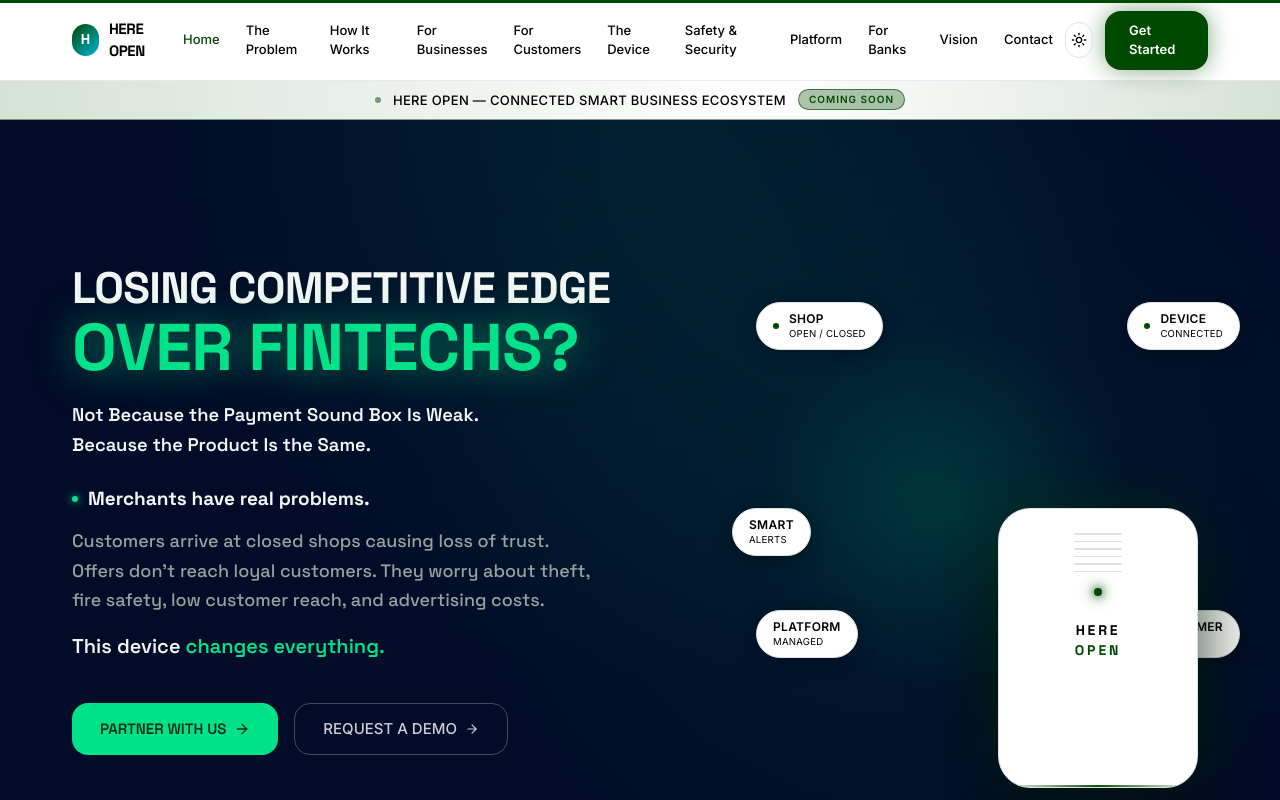
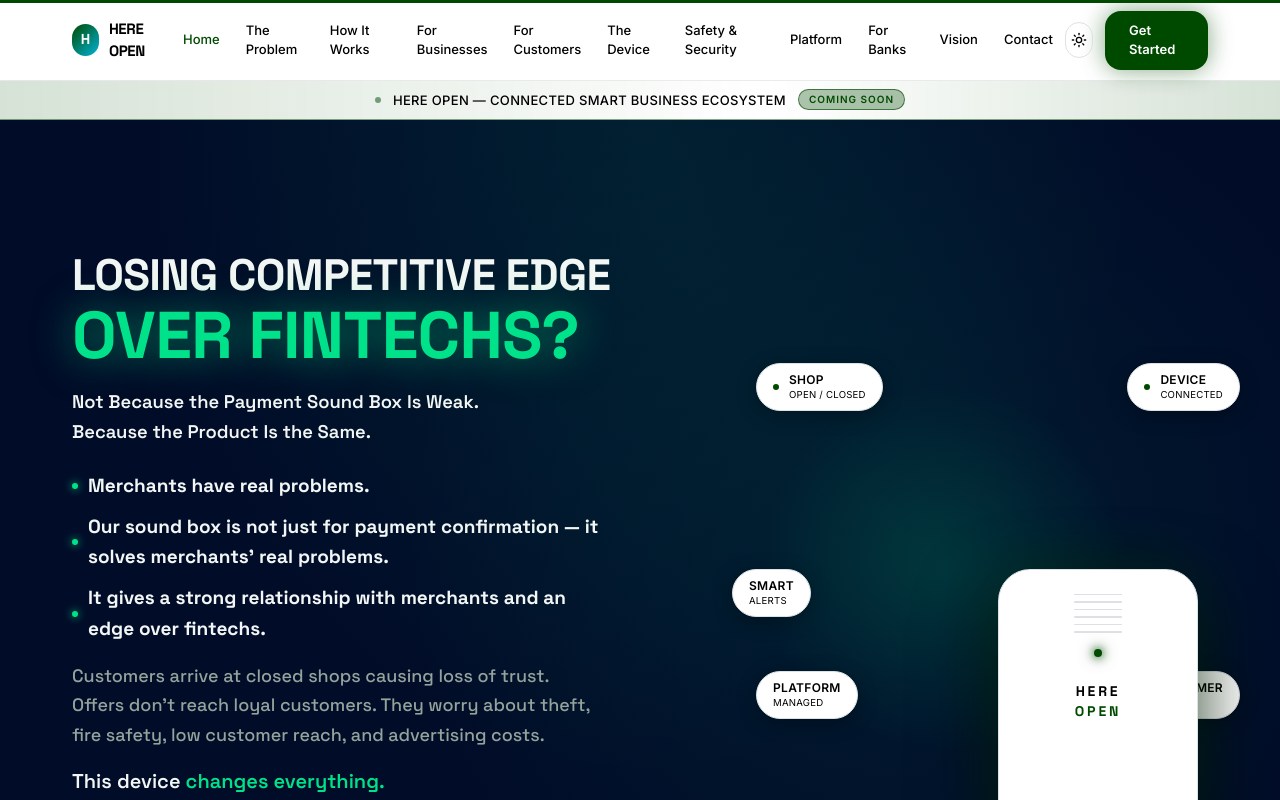
Before and after one commit to hereopenme-prog/hero, a Next.js app in the folder apps/web/: page / in a window 1280 px wide. Shown: the top 800 px of the page. Built offline with nearby package versions, Linux system fonts and the light colour scheme.

Commit message:
feat(hero): add sound-box value and merchant-relationship bullet points

```diff
--- a/apps/web/components/sections/HeroSection.tsx
+++ b/apps/web/components/sections/HeroSection.tsx
@@ -80,7 +80,17 @@ export function HeroSection() {
                 <span>Merchants have real problems.</span>
               </motion.p>
 
-              <motion.p variants={fadeUp} className="mt-3 font-display text-[1.0625rem] lg:text-[1.125rem] text-[var(--brand-ink-muted)] max-w-[540px] leading-relaxed font-medium">
+              <motion.p variants={fadeUp} className="mt-2.5 flex items-center gap-2.5 font-display font-bold text-[1.125rem] lg:text-[1.1875rem] text-[var(--brand-ink)] max-w-[540px] leading-relaxed">
+                <span className="inline-block w-1.5 h-1.5 flex-shrink-0 rounded-full bg-[var(--brand-accent)] shadow-[0_0_8px_var(--brand-accent)]" />
+                <span>Our sound box is not just for payment confirmation — it solves merchants&apos; real problems.</span>
+              </motion.p>
+
+              <motion.p variants={fadeUp} className="mt-2.5 flex items-center gap-2.5 font-display font-bold text-[1.125rem] lg:text-[1.1875rem] text-[var(--brand-ink)] max-w-[540px] leading-relaxed">
+                <span className="inline-block w-1.5 h-1.5 flex-shrink-0 rounded-full bg-[var(--brand-accent)] shadow-[0_0_8px_var(--brand-accent)]" />
+                <span>It gives a strong relationship with merchants and an edge over fintechs.</span>
+              </motion.p>
+
+              <motion.p variants={fadeUp} className="mt-4 font-display text-[1.0625rem] lg:text-[1.125rem] text-[var(--brand-ink-muted)] max-w-[540px] leading-relaxed font-medium">
                 Customers arrive at closed shops causing loss of trust. Offers don&apos;t reach loyal customers. They worry about theft, fire safety, low customer reach, and advertising costs.
               </motion.p>
 
```
